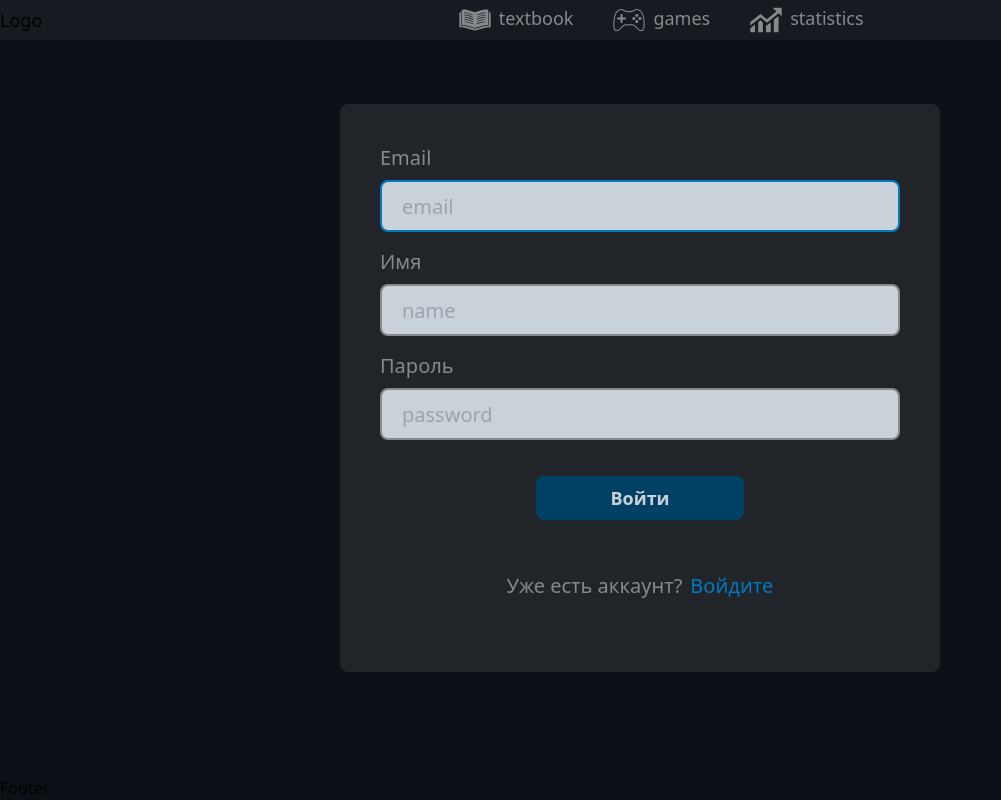
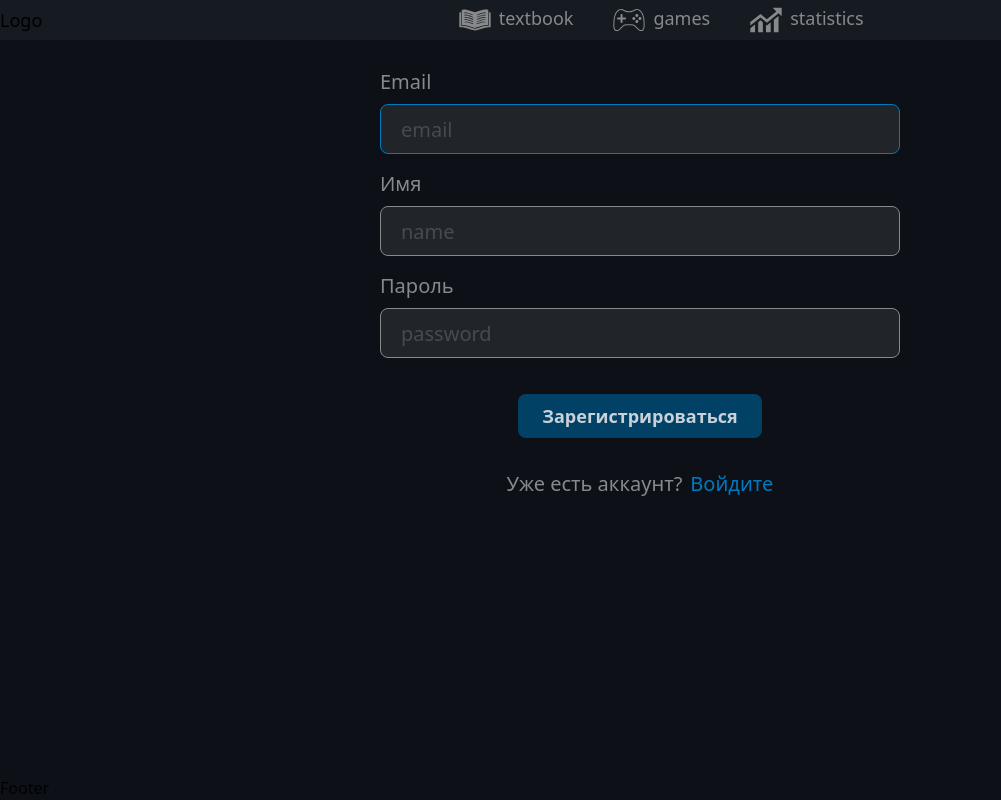
Before and after one commit to Arthur-Ming/lang-app, a React (Vite) app: page /register in a window 1280 px wide. Shown: the whole page, without its empty margins (0-1001 px from the left). Built offline with nearby package versions, Linux system fonts and the light colour scheme.

Commit message:
refactor: auth layout

```diff
--- a/src/components/Header/AuthLink/AuthLink.tsx
+++ b/src/components/Header/AuthLink/AuthLink.tsx
@@ -1,4 +1,4 @@
-import { getUser, useGetUserQuery } from '@/redux/api/auth';
+import { useGetUserQuery } from '@/redux/api/auth';
 import { ReactComponent as UserIcon } from './user.svg';
 import { NavLink } from 'react-router-dom';
 import { api } from '@/redux/api';
--- a/src/pages/Auth/AuthLayout/AuthLayout.tsx
+++ b/src/pages/Auth/AuthLayout/AuthLayout.tsx
@@ -3,8 +3,8 @@ type Props = {
 };
 
 const AuthLayout = ({ children }: Props) => (
-  <main className="flex flex-grow items-center justify-center">
-    <div className="w-[600px] rounded-lg bg-section-dark p-10">{children}</div>
+  <main className="mt-7 flex flex-grow justify-center">
+    <div className="w-[600px] rounded-lg p-10">{children}</div>
   </main>
 );
 
--- a/src/pages/Auth/Login/LoginForm/LoginForm.tsx
+++ b/src/pages/Auth/Login/LoginForm/LoginForm.tsx
@@ -16,7 +16,7 @@ const LoginForm = ({ isLoading, onSubmit }: Props) => {
     formState: { errors },
   } = useForm<Inputs>({ mode: 'onBlur' });
   return (
-    <form className="flex flex-col items-center gap-y-4">
+    <form className="flex flex-col items-center gap-y-8">
       <label className="relative flex w-full flex-col gap-y-2">
         <span className="text-xl text-gray-200">Email</span>
         <input
@@ -25,9 +25,9 @@ const LoginForm = ({ isLoading, onSubmit }: Props) => {
           autoComplete="off"
           placeholder="email"
           className={classNames(
-            'h-10 rounded-lg border-2 border-gray-200 bg-gray-100 px-5 py-6 text-xl outline-none focus:border-2 focus:border-blue-100',
+            'h-10 rounded-lg border-x border-y border-gray-200 bg-section-dark px-5 py-6 text-xl text-gray-200 outline-none placeholder:opacity-30 focus:border-blue-100',
             {
-              'border-fail': errors.email,
+              'border-fail focus:border-fail': errors.email,
             }
           )}
           {...register('email', {
@@ -46,9 +46,9 @@ const LoginForm = ({ isLoading, onSubmit }: Props) => {
           type="password"
           placeholder="password"
           className={classNames(
-            'h-10 rounded-lg border-2 border-gray-200 bg-gray-100 px-5 py-6 text-xl outline-none focus:border-2 focus:border-blue-100',
+            'h-10 rounded-lg border-x border-y border-gray-200 bg-section-dark px-5 py-6 text-xl text-gray-200 outline-none placeholder:opacity-30 focus:border-blue-100',
             {
-              'border-fail': errors.email,
+              'border-fail focus:border-fail': errors.password,
             }
           )}
           {...register('password', {
@@ -66,7 +66,7 @@ const LoginForm = ({ isLoading, onSubmit }: Props) => {
         )}
       </label>
       <input
-        className="mb-5 mt-5 h-11 w-52 cursor-pointer rounded-lg bg-blue-200 text-lg font-semibold text-gray-100 duration-200 hover:bg-blue-100"
+        className="mt-10 h-11 min-w-[208px] cursor-pointer rounded-lg bg-blue-200 px-6 text-lg font-semibold text-gray-100 duration-200 hover:bg-blue-100"
         onClick={handleSubmit(onSubmit)}
         type="submit"
         value="Войти"
--- a/src/pages/Auth/Register/RegisterForm/RegisterForm.tsx
+++ b/src/pages/Auth/Register/RegisterForm/RegisterForm.tsx
@@ -25,9 +25,9 @@ const RegisterForm = ({ isLoading, onSubmit }: Props) => {
           autoComplete="off"
           placeholder="email"
           className={classNames(
-            'h-10 rounded-lg border-2 border-gray-200 bg-gray-100 px-5 py-6 text-xl outline-none focus:border-2 focus:border-blue-100',
+            'h-10 rounded-lg border-x border-y border-gray-200 bg-section-dark px-5 py-6 text-xl text-gray-200 outline-none placeholder:opacity-30 focus:border-blue-100',
             {
-              'border-fail': errors.email,
+              'border-fail focus:border-fail': errors.email,
             }
           )}
           {...register('email', {
@@ -46,9 +46,9 @@ const RegisterForm = ({ isLoading, onSubmit }: Props) => {
           type="text"
           placeholder="name"
           className={classNames(
-            'h-10 rounded-lg border-2 border-gray-200 bg-gray-100 px-5 py-6 text-xl outline-none focus:border-2 focus:border-blue-100',
+            'h-10 rounded-lg border-x border-y border-gray-200 bg-section-dark px-5 py-6 text-xl text-gray-200 outline-none placeholder:opacity-30 focus:border-blue-100',
             {
-              'border-fail': errors.email,
+              'border-fail focus:border-fail': errors.name,
             }
           )}
           {...register('name', {
@@ -65,9 +65,9 @@ const RegisterForm = ({ isLoading, onSubmit }: Props) => {
           type="password"
           placeholder="password"
           className={classNames(
-            'h-10 rounded-lg border-2 border-gray-200 bg-gray-100 px-5 py-6 text-xl outline-none focus:border-2 focus:border-blue-100',
+            'h-10 rounded-lg border-x border-y border-gray-200 bg-section-dark px-5 py-6 text-xl text-gray-200 outline-none placeholder:opacity-30 focus:border-blue-100',
             {
-              'border-fail': errors.email,
+              'border-fail focus:border-fail': errors.password,
             }
           )}
           {...register('password', {
@@ -85,10 +85,10 @@ const RegisterForm = ({ isLoading, onSubmit }: Props) => {
         )}
       </label>
       <input
-        className="mb-5 mt-5 h-11 w-52 cursor-pointer rounded-lg bg-blue-200 text-lg font-semibold text-gray-100 duration-200 hover:bg-blue-100"
+        className="mt-5 h-11 min-w-[208px] cursor-pointer rounded-lg bg-blue-200 px-6 text-lg font-semibold text-gray-100 duration-200 hover:bg-blue-100"
         onClick={handleSubmit(onSubmit)}
         type="submit"
-        value="Войти"
+        value="Зарегистрироваться"
         disabled={isLoading}
       />
     </form>
```
